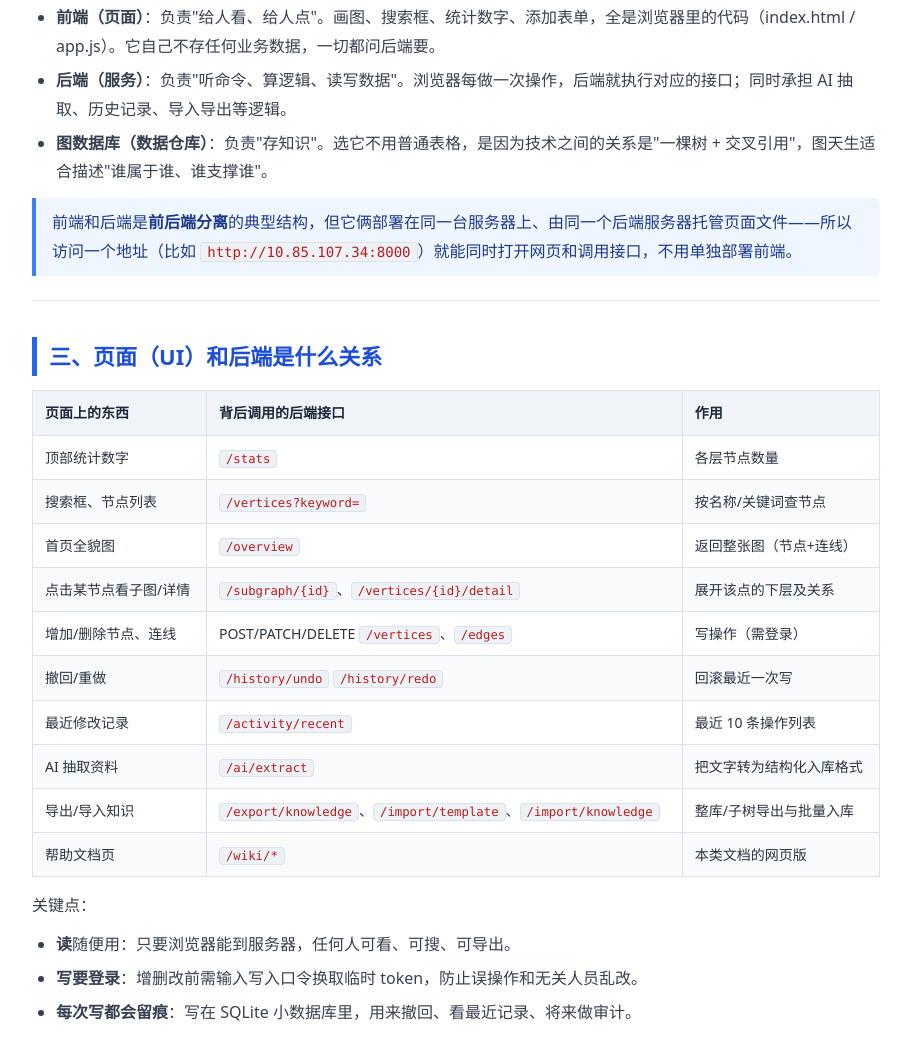
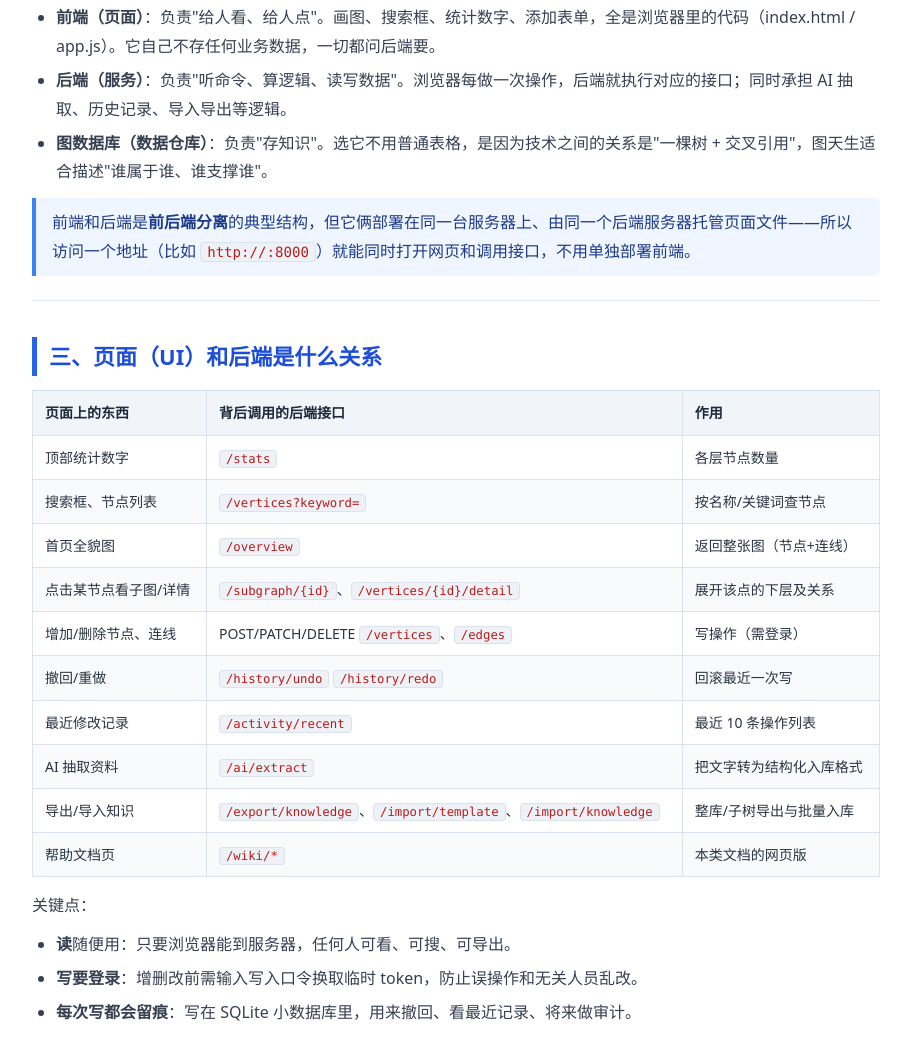
Before and after one commit to upx-3bo/Knowledge-Net_up, a plain HTML site: page docs/工具原理与运行说明.html in a window 1280 px wide. Shown: the part 694-1733 px from the top of the page, without its empty margins (184-1095 px from the left). Drawn offline with Linux system fonts and the light colour scheme.

Commit message:
chore: 脱敏（移除写入口令/内部地址示例）part 1/1

```diff
--- a/docs/工具原理与运行说明.html
+++ b/docs/工具原理与运行说明.html
@@ -45,7 +45,7 @@ hr{border:none;border-top:1px solid #e2e8f0;margin:24px 0}
       ↓  nGQL 图查询
 NebulaGraph 图数据库（本机/WSL 里跑）</code></pre>
 <ul><li><b>前端（页面）</b>：负责&quot;给人看、给人点&quot;。画图、搜索框、统计数字、添加表单，全是浏览器里的代码（index.html / app.js）。它自己不存任何业务数据，一切都问后端要。</li><li><b>后端（服务）</b>：负责&quot;听命令、算逻辑、读写数据&quot;。浏览器每做一次操作，后端就执行对应的接口；同时承担 AI 抽取、历史记录、导入导出等逻辑。</li><li><b>图数据库（数据仓库）</b>：负责&quot;存知识&quot;。选它不用普通表格，是因为技术之间的关系是&quot;一棵树 + 交叉引用&quot;，图天生适合描述&quot;谁属于谁、谁支撑谁&quot;。</li></ul>
-<blockquote><p>前端和后端是<b>前后端分离</b>的典型结构，但它俩部署在同一台服务器上、由同一个后端服务器托管页面文件——所以访问一个地址（比如 <code>http://10.85.107.34:8000</code>）就能同时打开网页和调用接口，不用单独部署前端。</p></blockquote>
+<blockquote><p>前端和后端是<b>前后端分离</b>的典型结构，但它俩部署在同一台服务器上、由同一个后端服务器托管页面文件——所以访问一个地址（比如 <code>http://<LOCAL_IP>:8000</code>）就能同时打开网页和调用接口，不用单独部署前端。</p></blockquote>
 <hr>
 <h2>三、页面（UI）和后端是什么关系</h2>
 <table><thead><tr><th>页面上的东西</th><th>背后调用的后端接口</th><th>作用</th></tr></thead><tbody><tr><td>顶部统计数字</td><td><code>/stats</code></td><td>各层节点数量</td></tr><tr><td>搜索框、节点列表</td><td><code>/vertices?keyword=</code></td><td>按名称/关键词查节点</td></tr><tr><td>首页全貌图</td><td><code>/overview</code></td><td>返回整张图（节点+连线）</td></tr><tr><td>点击某节点看子图/详情</td><td><code>/subgraph/{id}</code>、<code>/vertices/{id}/detail</code></td><td>展开该点的下层及关系</td></tr><tr><td>增加/删除节点、连线</td><td>POST/PATCH/DELETE <code>/vertices</code>、<code>/edges</code></td><td>写操作（需登录）</td></tr><tr><td>撤回/重做</td><td><code>/history/undo</code> <code>/history/redo</code></td><td>回滚最近一次写</td></tr><tr><td>最近修改记录</td><td><code>/activity/recent</code></td><td>最近 10 条操作列表</td></tr><tr><td>AI 抽取资料</td><td><code>/ai/extract</code></td><td>把文字转为结构化入库格式</td></tr><tr><td>导出/导入知识</td><td><code>/export/knowledge</code>、<code>/import/template</code>、<code>/import/knowledge</code></td><td>整库/子树导出与批量入库</td></tr><tr><td>帮助文档页</td><td><code>/wiki/*</code></td><td>本类文档的网页版</td></tr></tbody></table>
```
Also changed, not shown: 5 other files.
